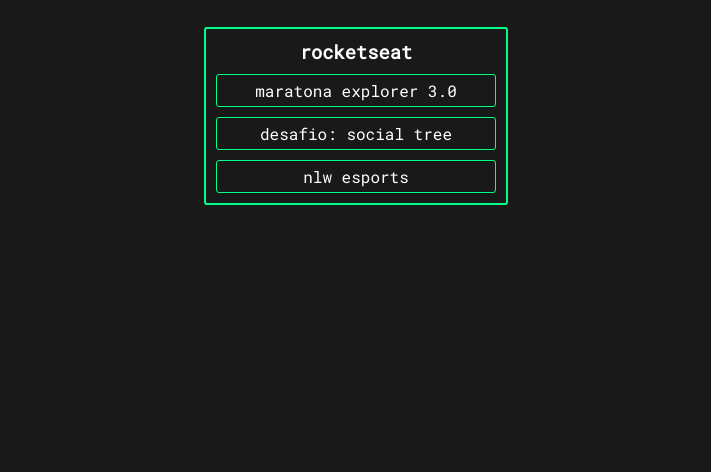
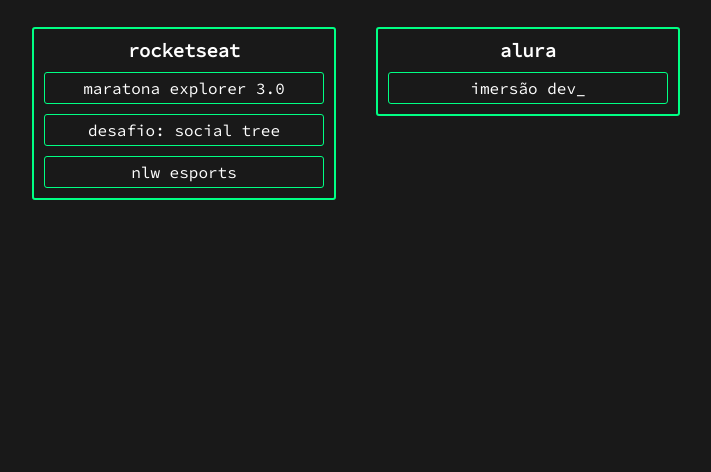
Before and after one commit to rayzersrc/the-process, a plain HTML site: page index.html in a window 1280 px wide. Shown: the part 328-800 px from the top of the page, without its empty margins (284-995 px from the left). Drawn offline with Linux system fonts and the light colour scheme.

Commit message:
updated platforms and links

```diff
--- a/index.html
+++ b/index.html
@@ -8,7 +8,7 @@
     <link rel="preconnect" href="https://fonts.googleapis.com" />
     <link rel="preconnect" href="https://fonts.gstatic.com" crossorigin />
     <link
-      href="https://fonts.googleapis.com/css2?family=Roboto+Mono&display=swap"
+      href="https://fonts.googleapis.com/css2?family=Source+Code+Pro&display=swap"
       rel="stylesheet"
     />
     <title>the-process</title>
@@ -35,12 +35,11 @@
           >Desafio: Social Tree</a
         >
         <a href="./rocketseat/nlw-esports/index.html">NLW eSports</a>
-        <!-- <a href="">nlw</a> -->
       </div>
-      <!-- <div class="platforms">
+      <div class="box">
         <h3>Alura</h3>
-        <a href="">Imersão Dev</a>
-      </div> -->
+        <a href="https://codepen.io/collection/yrMLGd">imersão dev_</a>
+      </div>
     </div>
   </body>
 </html>
--- a/style.css
+++ b/style.css
@@ -12,7 +12,7 @@
   color: white;
   height: 100vh;
   justify-content: center;
-  font-family: "Roboto Mono", monospace;
+  font-family: "Source Code Pro", monospace;
   text-transform: lowercase;
 }
 
```
